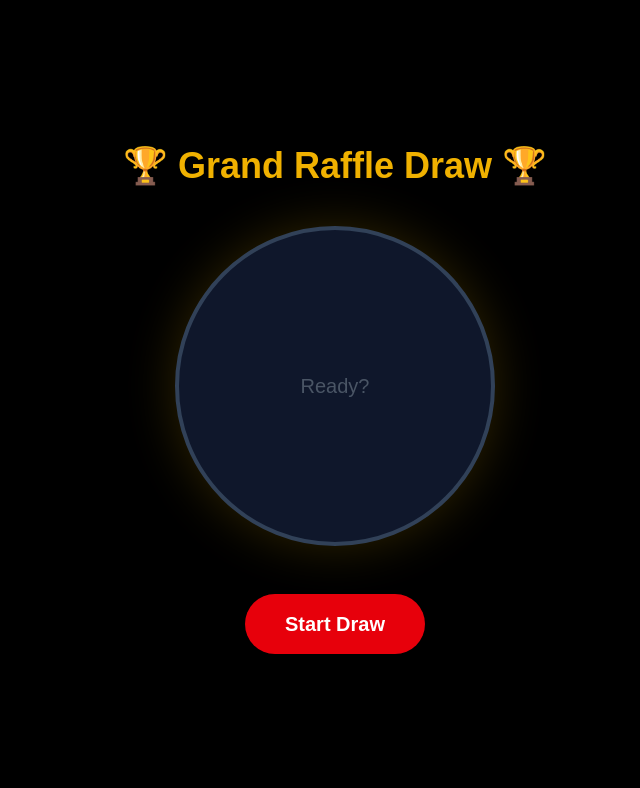
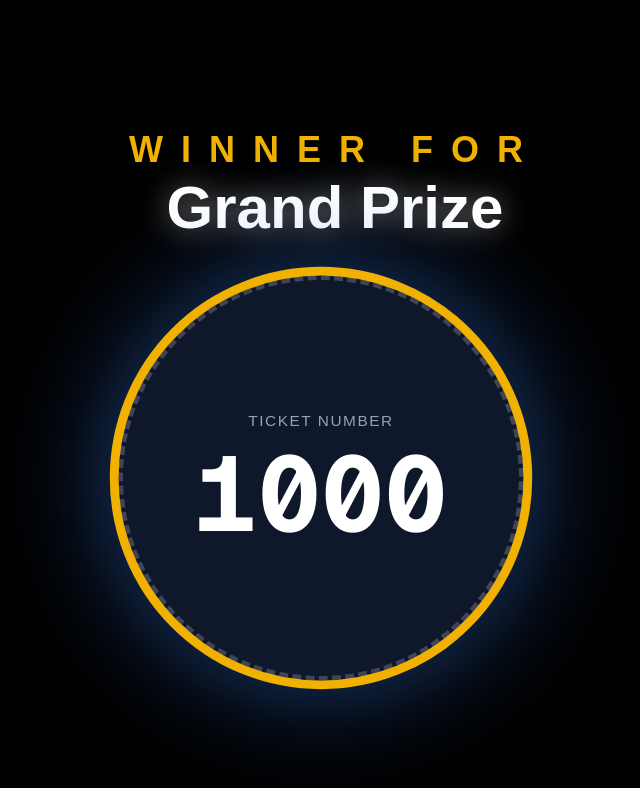
Before and after one commit to Ashikur07/Silver-jubilee-raffle, a Next.js app: page /draw in a window 1280 px wide. Shown: the top 788 px of the page, without its empty margins (305-945 px from the left). Built offline with nearby package versions, Linux system fonts and the light colour scheme; no server answers; the database is empty.

Commit message:
update draw page ui

```diff
--- a/src/app/draw/page.js
+++ b/src/app/draw/page.js
@@ -1,52 +1,72 @@
 "use client";
-import { useState } from "react";
+import { useState, useEffect } from "react";
 
-export default function DrawPage() {
-  const [winner, setWinner] = useState(null);
-  const [isDrawing, setIsDrawing] = useState(false);
+export default function LiveDraw() {
+  const [status, setStatus] = useState({ isSpinning: false, lastWinner: null, currentPrize: "" });
+  const [displayNum, setDisplayNum] = useState(1000);
 
-  const handleDraw = async () => {
-    setIsDrawing(true);
-    setWinner(null);
+  // Polling Effect (প্রতি ১ সেকেন্ড পর পর চেক করবে)
+  useEffect(() => {
+    const interval = setInterval(async () => {
+      const res = await fetch("/api/draw/status");
+      const data = await res.json();
+      setStatus(data);
+    }, 1000); // 1 second interval
 
-    // একটু নাটকীয় ভাব আনার জন্য ৩ সেকেন্ড অপেক্ষা
-    setTimeout(async () => {
-      const res = await fetch("/api/draw");
-      const data = await res.json();
-      setWinner(data);
-      setIsDrawing(false);
-    }, 3000);
-  };
+    return () => clearInterval(interval);
+  }, []);
+
+  // Spinning Animation Effect
+  useEffect(() => {
+    let spinInterval;
+    if (status.isSpinning) {
+      spinInterval = setInterval(() => {
+        // র‍্যান্ডম নাম্বার দেখাবে যখন ঘুরবে
+        setDisplayNum(Math.floor(Math.random() * (10000 - 1000 + 1)) + 1000);
+      }, 50); // খুব দ্রুত সংখ্যা পরিবর্তন হবে
+    } else if (status.lastWinner) {
+      setDisplayNum(status.lastWinner);
+    }
+    return () => clearInterval(spinInterval);
+  }, [status.isSpinning, status.lastWinner]);
 
   return (
-    <div className="min-h-screen bg-black flex flex-col items-center justify-center text-white">
-      <h1 className="text-4xl font-bold mb-10 text-yellow-500">🏆 Grand Raffle Draw 🏆</h1>
+    <div className="min-h-screen bg-black flex flex-col items-center justify-center relative overflow-hidden">
+      {/* Lights Effect */}
+      <div className="absolute top-0 w-full h-full bg-[radial-gradient(circle_at_center,_var(--tw-gradient-stops))] from-blue-900/40 via-black to-black"></div>
 
-      <div className="w-80 h-80 flex items-center justify-center border-4 border-slate-700 rounded-full relative bg-slate-900 shadow-[0_0_50px_rgba(234,179,8,0.2)]">
-        {isDrawing ? (
-          <div className="text-6xl font-mono animate-pulse text-gray-400">
-             ...
+      <div className="z-10 text-center">
+        <h2 className="text-4xl text-yellow-500 font-bold mb-2 uppercase tracking-[0.5em]">
+          {status.isSpinning ? "Drawing For..." : "Winner For"}
+        </h2>
+        <h1 className="text-6xl text-white font-black mb-12 drop-shadow-[0_0_15px_rgba(255,255,255,0.5)]">
+          {status.currentPrize || "Grand Prize"}
+        </h1>
+
+        {/* The Circle */}
+        <div className={`
+           relative w-96 h-96 rounded-full border-[8px] flex items-center justify-center bg-slate-900 shadow-[0_0_100px_rgba(59,130,246,0.5)]
+           ${status.isSpinning ? "border-blue-500 animate-pulse" : "border-yellow-500 scale-110 transition-transform duration-500"}
+        `}>
+           {/* Decorative Rings */}
+           <div className={`absolute inset-0 border-4 border-dashed border-white/20 rounded-full ${status.isSpinning ? "animate-spin-slow" : ""}`}></div>
+
+           <div className="text-center">
+              <span className="block text-gray-400 text-sm uppercase tracking-widest mb-2">Ticket Number</span>
+              <span className={`block text-8xl font-mono font-bold ${status.isSpinning ? "text-gray-300 blur-sm" : "text-white"}`}>
+                {displayNum}
+              </span>
+           </div>
+        </div>
+
+        {/* Winner Announcement */}
+        {!status.isSpinning && status.lastWinner && (
+          <div className="mt-12 animate-bounce">
+             <div className="text-3xl text-green-400 font-bold">Congratulations!</div>
+             <p className="text-gray-400">Please collect your prize from the stage.</p>
           </div>
-        ) : winner ? (
-          <div className="text-center animate-bounce">
-            <p className="text-sm text-gray-400 uppercase tracking-widest">Winner Ticket</p>
-            <h2 className="text-7xl font-black text-transparent bg-clip-text bg-gradient-to-b from-yellow-300 to-yellow-600 mt-2">
-              #{winner.ticketNumber}
-            </h2>
-            <p className="text-xs text-gray-500 mt-2 capitalize">Type: {winner.type}</p>
-          </div>
-        ) : (
-          <div className="text-gray-600 text-xl">Ready?</div>
         )}
       </div>
-
-      <button
-        onClick={handleDraw}
-        disabled={isDrawing}
-        className="mt-12 px-10 py-4 bg-red-600 hover:bg-red-700 text-white text-xl font-bold rounded-full shadow-lg transition transform active:scale-95 disabled:opacity-50"
-      >
-        {isDrawing ? "Drawing..." : "Start Draw"}
-      </button>
     </div>
   );
 }
```
